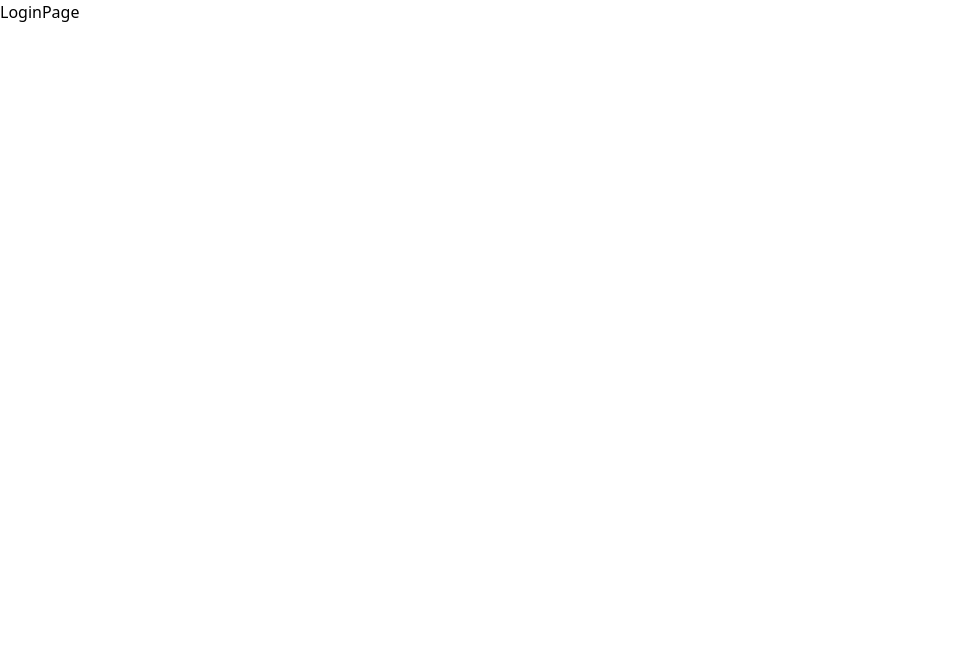
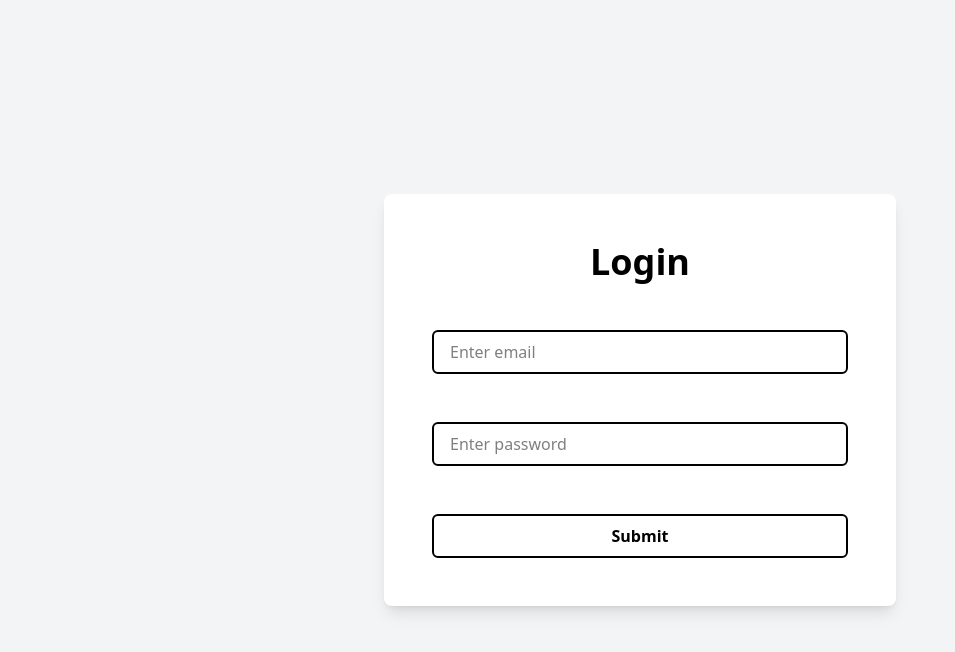
Before and after one commit to sagun-basnet/Vac-react, a React (Vite) app: page /login in a window 1280 px wide. Shown: the top 652 px of the page, without its empty margins (0-955 px from the left). Built offline with nearby package versions, Linux system fonts and the light colour scheme.

Commit message:
form handling

```diff
--- a/src/pages/LoginPage.jsx
+++ b/src/pages/LoginPage.jsx
@@ -1,9 +1,65 @@
-import React from 'react'
+import React, { useState } from "react";
 
 const LoginPage = () => {
+  const user = {
+    email: "jhon@gmail.com",
+    password: "1234567890",
+  }
+
+
+  const [formData, setFormData] = useState({
+    email: "",
+    password: "",
+  });
+
+  const handleChange = (e) => {
+    setFormData((prev) => ({ ...prev, [e.target.name]: e.target.value }));
+  };
+
+  const handleSubmit = (e) => {
+    e.preventDefault();
+    if (formData.email === "" || formData.password === "") {
+      alert("Please enter all field");
+      return;
+    }
+
+    if (formData.password.length < 8) {
+      alert("Please enter password more than 8 char");
+      return;
+    }
+    console.log(formData);
+  };
+
   return (
-    <div>LoginPage</div>
-  )
-}
+    <div className="h-screen flex items-center justify-center bg-gray-100">
+      <form
+        onSubmit={handleSubmit}
+        action=""
+        className="flex flex-col p-12 gap-12 w-[40%] bg-white rounded-lg shadow-lg"
+      >
+        <h1 className="text-4xl font-bold text-center">Login</h1>
+        <input
+          className="border-2 rounded-md p-2 px-4"
+          type="email"
+          placeholder="Enter email"
+          name="email"
+          onChange={handleChange}
+        />
+        <input
+          className="border-2 rounded-md p-2 px-4"
+          type="password"
+          placeholder="Enter password"
+          name="password"
+          onChange={handleChange}
+        />
+        <input
+          className="border-2 rounded-md p-2 px-4 font-bold hover:bg-black hover:text-white transition-colors duration-300 cursor-pointer"
+          type="submit"
+          value="Submit"
+        />
+      </form>
+    </div>
+  );
+};
 
-export default LoginPage
+export default LoginPage;
```
Also changed, not shown: src/pages/Hello.jsx (+4 -6 lines).
